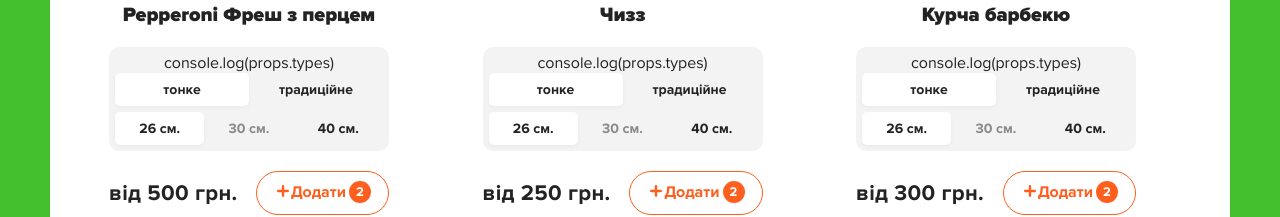
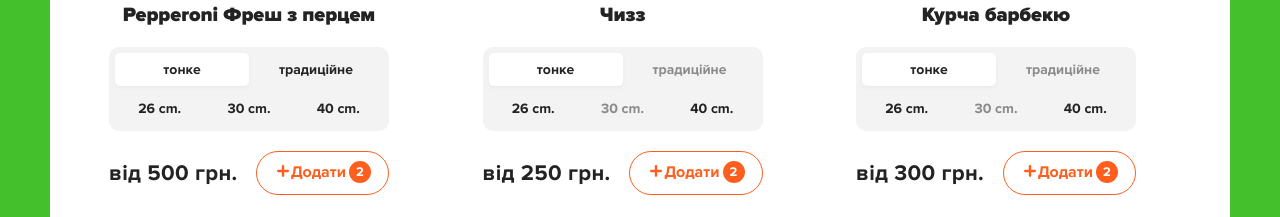
Before and after one commit to vbasoon/Store-Pizza-React, a React (Create React App) app: page / in a window 1280 px wide. Shown: the part 566-783 px from the top of the page. Built offline with nearby package versions, Linux system fonts and the light colour scheme.

Commit message:
render size

```diff
--- a/package.json
+++ b/package.json
@@ -6,6 +6,7 @@
     "@testing-library/jest-dom": "^4.2.4",
     "@testing-library/react": "^9.5.0",
     "@testing-library/user-event": "^7.2.1",
+    "classnames": "^2.2.6",
     "node-sass": "^4.14.1",
     "react": "^16.13.1",
     "react-dom": "^16.13.1",
--- a/src/components/PizzaBlock.jsx
+++ b/src/components/PizzaBlock.jsx
@@ -1,13 +1,21 @@
-import { types } from '@babel/core';
-import React from 'react'
+import React from 'react';
+import classNames from 'classnames';
+
 
 const PizzaBlock = (props) => {
    const typesNames = ['тонке', 'традиційне'];
-   const [activeType, setActiveType] = React.useState(0);
+   const availableSizes = [26, 30, 40];
+   const [activeType, setActiveType] = React.useState(props.types[0]);
+   const [activeSize, setActiveSize] = React.useState(props.sizes[0]);
 
    const onSelectType = (index) => {
       setActiveType(index);
    };
+
+   const onSelectSize = (index) => {
+      setActiveSize(index);
+   };
+
 
    return (
       <div>
@@ -19,16 +27,33 @@ const PizzaBlock = (props) => {
             />
             <h4 className="pizza-block__title">{props.name}</h4>
             <div className="pizza-block__selector">
-               console.log(props.types)
+
                <ul>
                   {typesNames.map((type, index) => (
-                     <li key={type} onClick={() => onSelectType(index)} className={activeType === index ? 'active' : ''}>{type}</li>
+                     <li
+                        key={type}
+                        onClick={() => onSelectType(index)}
+                        className={classNames({
+                           active: activeType === index,
+                           disabled: !props.types.includes(index),
+                        })}
+                     >{type}</li>
                   ))}
                </ul>
                <ul>
-                  <li className="active">26 см.</li>
+                  {availableSizes.map((size, index) => (
+                     <li
+                        key={size}
+                        onClick={() => onSelectSize(index)}
+                        className={classNames({
+                           active: activeSize === index,
+                           disabled: !props.sizes.includes(size),
+                        })}
+                     >{size} cm.</li>
+                  ))}
+                  {/* <li className="active">26 см.</li>
                   <li className="disabled">30 см.</li>
-                  <li>40 см.</li>
+                  <li>40 см.</li> */}
                </ul>
             </div>
             <div className="pizza-block__bottom">
--- a/src/index.js
+++ b/src/index.js
@@ -1,6 +1,6 @@
 import React from "react";
 import ReactDOM from "react-dom";
-import {BrowserRouter as Router} from 'react-router-dom'
+import { BrowserRouter as Router } from 'react-router-dom'
 
 import "./scss/app.scss";
 
@@ -9,7 +9,7 @@ import App from "./App";
 ReactDOM.render(
   <React.StrictMode>
     <Router>
-    <App />
+      <App />
     </Router>
   </React.StrictMode>,
   document.getElementById("root")
```
Also changed, not shown: 1 other file (tests, documents, lock files or other folders).
